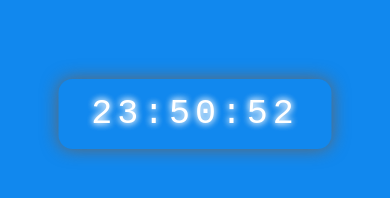
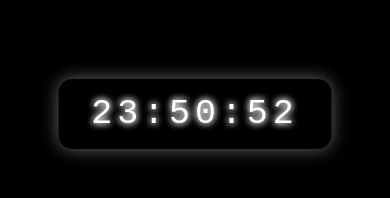
Before and after one commit to cNikoc/Clock-Reloj, a plain HTML site: page index.html in a window 390 px wide. Drawn offline with Linux system fonts and the light colour scheme.

Commit message:
responsive

```diff
--- a/style.css
+++ b/style.css
@@ -1,4 +1,4 @@
-body {background: #222; background: red;}
+body {background: #222;}
 
 .clock {
 	color: #fff;
@@ -22,8 +22,7 @@ body {background: #222; background: red;}
 @media screen and (max-width: 415px) {
 
 body {
-	background: #222;
-	background: #18e;
+	background: #000;
 	display: flex;
 	justify-content: center;
 }
```
